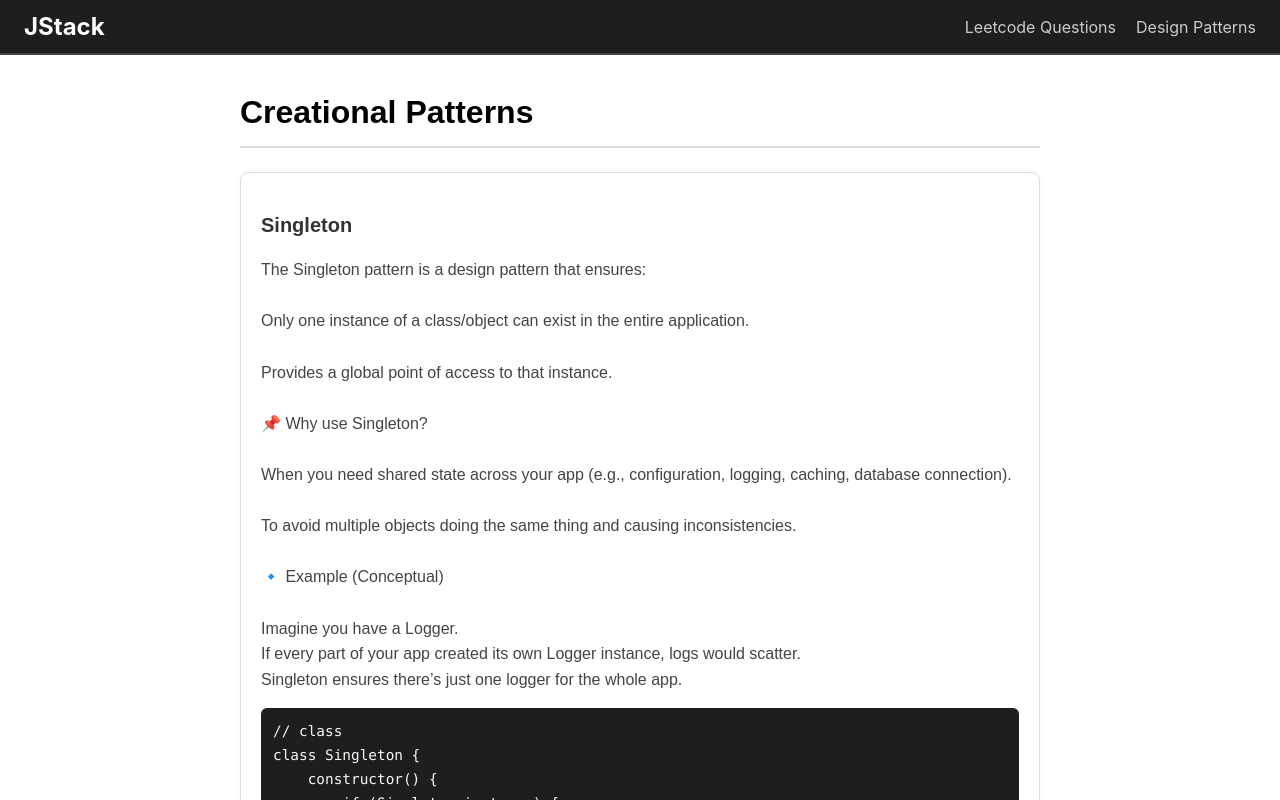
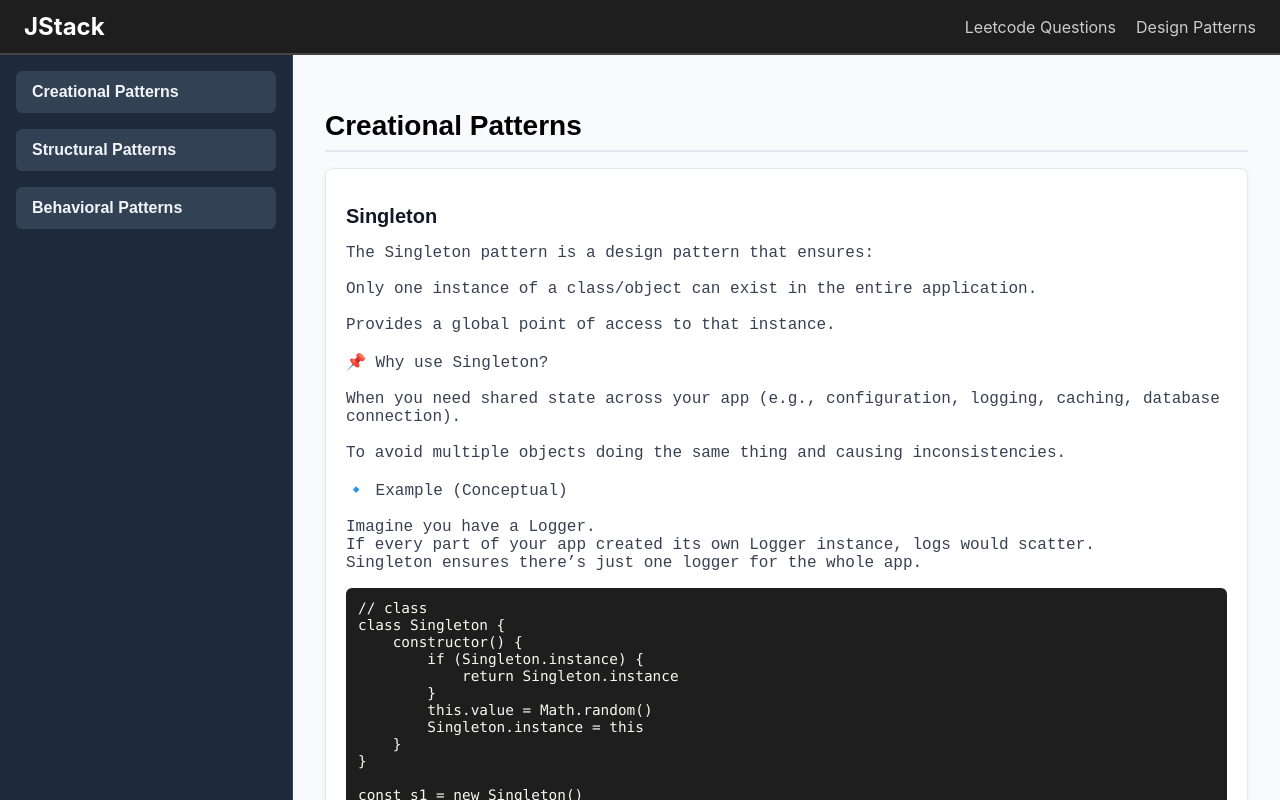
Before and after one commit to KaidenCoder/JStack, a React (Create React App) app: page /JStack/designpatterns in a window 1280 px wide. Shown: the top 800 px of the page. Built offline with nearby package versions, Linux system fonts and the light colour scheme.

Commit message:
Design patterns navigation and css

```diff
--- a/src/App.css
+++ b/src/App.css
@@ -9,20 +9,17 @@
   border-bottom: 2px solid #444;
 }
 
-/* Logo */
 .logo {
   font-size: 1.5rem;
   font-weight: bold;
   margin: 0;
 }
 
-/* Navigation container */
 .nav {
   display: flex;
   gap: 1.25rem;
 }
 
-/* Links */
 .nav-link {
   color: #ccc;
   text-decoration: none;
@@ -33,9 +30,6 @@
 .nav-link:hover {
   color: #fff;
 }
-
-
-
 
 /** Editor **/
 .mainEditor {
@@ -115,8 +109,8 @@
 
 .leetcodeMain {
   display: flex;
-  flex-direction: column; /* keeps questions stacked vertically */
-  gap: 1rem; /* spacing between questions */
+  flex-direction: column;
+  gap: 1rem;
   padding: 1rem;
   max-width: 800px;
   margin: 0 auto;
@@ -124,7 +118,7 @@
 
 .listQuestion {
   display: flex;
-  justify-content: space-between; /* distributes question text on left, link on right */
+  justify-content: space-between;
   align-items: center;
   padding: 0.8rem 1rem;
   border: 1px solid #e2e8f0;
@@ -174,59 +168,102 @@
 }
 
 /** Design patterns **/
-/* Container */
-.patterns {
-  max-width: 800px;
-  margin: 2rem auto;
-  padding: 0 1rem;
+.design-pattern-page {
+  display: flex;
+  height: 100vh;
+  background: #f9fafb;
   font-family: Arial, sans-serif;
-  line-height: 1.6;
 }
 
-/* Section title */
+.sidebar {
+  width: 260px;
+  background: #1e293b;
+  color: #f1f5f9;
+  padding: 1rem;
+  border-right: 1px solid #334155;
+  overflow-y: auto;
+}
+
+.sidebar-section {
+  margin-bottom: 1rem;
+}
+
+.sidebar-title {
+  font-size: 1rem;
+  font-weight: 600;
+  padding: 0.75rem 1rem;
+  margin: 0;
+  border-radius: 6px;
+  cursor: pointer;
+  background: #334155;
+  transition: background 0.2s;
+}
+
+.sidebar-title:hover {
+  background: #475569;
+}
+
+.sidebar-list {
+  list-style: none;
+  margin: 0.5rem 0 0;
+  padding: 0;
+}
+
+.sidebar-item {
+  padding: 0.5rem 1rem;
+  border-radius: 4px;
+  cursor: pointer;
+  transition: background 0.2s, color 0.2s;
+}
+
+.sidebar-item:hover {
+  background: #475569;
+  color: #fff;
+}
+
+.sidebar-item.active {
+  background: #3b82f6;
+  color: white;
+  font-weight: 600;
+}
+
+.patterns {
+  flex: 1;
+  padding: 2rem;
+  overflow-y: auto;
+}
+
 .patterns-title {
-  font-size: 2rem;
+  font-size: 1.75rem;
   font-weight: bold;
-  margin-bottom: 1.5rem;
-  border-bottom: 2px solid #ddd;
+  margin-bottom: 1rem;
+  border-bottom: 2px solid #e2e8f0;
   padding-bottom: 0.5rem;
 }
 
-/* Card layout */
-.patterns-list {
-  display: flex;
-  flex-direction: column;
-  gap: 1.5rem;
-}
-
 .pattern-card {
-  background: #fff;
-  border: 1px solid #ddd;
+  background: white;
+  border: 1px solid #e2e8f0;
   border-radius: 8px;
   padding: 1rem 1.25rem;
   box-shadow: 0 2px 6px rgba(0, 0, 0, 0.05);
 }
 
-/* Card headings */
 .pattern-name {
   font-size: 1.25rem;
   font-weight: 600;
   margin-bottom: 0.75rem;
-  color: #333;
+  color: #111827;
 }
 
-/* Description */
 .pattern-description {
   white-space: pre-wrap;
   word-wrap: break-word;
-  font-family: inherit;
   font-size: 1rem;
-  color: #444;
+  color: #374151;
   margin-bottom: 1rem;
 }
 
-
-/* Code block */
 .pattern-code {
   background: #1e1e1e;
   color: #f8f8f2;
@@ -235,6 +272,20 @@
   font-family: "Courier New", monospace;
   font-size: 0.9rem;
   overflow-x: auto;
-  white-space: pre-wrap; /* wraps long lines */
+  white-space: pre-wrap;
   word-wrap: break-word;
 }
+
+.sidebar-item.pattern-active {
+  background: #3b82f6;
+  color: #ffffff;
+  font-weight: 600;
+  border-left: 4px solid #60a5fa;
+  padding-left: calc(1rem - 4px);
+  transition: background 0.2s, color 0.2s, border-left 0.2s;
+}
+
+.sidebar-item.pattern-active:hover {
+  background: #2563eb;
+  color: #fff;
+}
--- a/src/components/designpatterns/index.js
+++ b/src/components/designpatterns/index.js
@@ -1,51 +1,51 @@
+import {useState} from 'react';
 import { designPatterns } from "../../constants/designPatterns"
+import DesignPatternCard from "../reusable/designPatternCard"
 
 export default function DesignPatterns(){
+    const [currPatternData, setCurrPatternData] = useState({
+        pattern: designPatterns['Creational'][0],
+        header: 'Creational',
+        open: {
+            Creational: false,
+            Structural: false,
+            Behavioral: false,
+        }
+    })
 
     return (
         <>
+        <section className="design-pattern-page">
+            <section className="sidebar">
+                <DesignPatternCard
+                    designData={designPatterns.Creational}
+                    name={"Creational"}
+                    currPatternData={currPatternData}
+                    setCurrPatternData={setCurrPatternData}/>
+                <DesignPatternCard
+                    designData={designPatterns.Structural}
+                    name={"Structural"}
+                    currPatternData={currPatternData}
+                    setCurrPatternData={setCurrPatternData}/>
+                <DesignPatternCard
+                    designData={designPatterns.Behavioral}
+                    name={"Behavioral"}
+                    currPatternData={currPatternData}
+                    setCurrPatternData={setCurrPatternData}/>
+            </section>
             <section className="patterns">
-                <h2 className="patterns-title">Creational Patterns</h2>
+                <h2 className="patterns-title">{currPatternData.header} Patterns</h2>
                 <div className="patterns-list">
-                    {designPatterns.Creational.map((data, idx) => (
-                    <article key={`${data.name}#${idx}`} className="pattern-card">
-                        <h3 className="pattern-name">{data.name}</h3>
-                        <pre className="pattern-description">{data.description}</pre>
+                    <article className="pattern-card">
+                        <h3 className="pattern-name">{currPatternData.pattern.name}</h3>
+                        <pre className="pattern-description">{currPatternData.pattern.description}</pre>
                         <pre className="pattern-code">
-                        <code>{data.code}</code>
+                        <code>{currPatternData.pattern.code}</code>
                         </pre>
                     </article>
-                    ))}
                 </div>
-            </section>
-            <section className="patterns">
-                <h2 className="patterns-title">Structural Patterns</h2>
-                <div className="patterns-list">
-                    {designPatterns.Structural.map((data, idx) => (
-                    <article key={`${data.name}#${idx}`} className="pattern-card">
-                        <h3 className="pattern-name">{data.name}</h3>
-                        <pre className="pattern-description">{data.description}</pre>
-                        <pre className="pattern-code">
-                        <code>{data.code}</code>
-                        </pre>
-                    </article>
-                    ))}
-                </div>
-            </section>
-            <section className="patterns">
-                <h2 className="patterns-title">Behavioral Patterns</h2>
-                <div className="patterns-list">
-                    {designPatterns.Behavioral.map((data, idx) => (
-                    <article key={`${data.name}#${idx}`} className="pattern-card">
-                        <h3 className="pattern-name">{data.name}</h3>
-                        <pre className="pattern-description">{data.description}</pre>
-                        <pre className="pattern-code">
-                        <code>{data.code}</code>
-                        </pre>
-                    </article>
-                    ))}
-                </div>
-            </section>
+        </section>
+         </section>
         </>
     )
 }
--- /dev/null
+++ b/src/components/reusable/designPatternCard.js
@@ -0,0 +1,46 @@
+export default function DesignPatternCard(props){
+    const {designData, name, currPatternData, setCurrPatternData} = props;
+
+    function handleHeaderPattern(){
+        setCurrPatternData((prev) => ({
+            pattern: designData[0],
+            header: name,
+            open: {
+                ...prev.open,
+                [name]: !prev.open[name]
+            }
+        }))
+    }
+
+    function handleBodyPattern(idx){
+        console.log("idx",idx)
+        setCurrPatternData((prev) => ({
+            ...prev,
+            header: name,
+            pattern: designData[idx]
+        }))
+    }
+
+    return (
+        <section className="sidebar-section">
+            <h2 className="sidebar-title"
+                onClick={handleHeaderPattern}
+                role="button"
+                aria-expanded={currPatternData.open[name]}>
+                {name} Patterns
+            </h2>
+            {currPatternData.open[name] &&
+            <ul className="sidebar-list">
+                {designData.map((data, idx) => (
+                 <li onClick={() => handleBodyPattern(idx)} key={`${data.name}#${idx}`}
+                    className={`sidebar-item ${currPatternData.pattern.name == data.name && 'pattern-active'}`}
+                    role="button"
+                    tabIndex={0}>
+                    {data.name}
+                </li>
+                ))}
+            </ul>
+            }
+        </section>
+    )
+}
```
